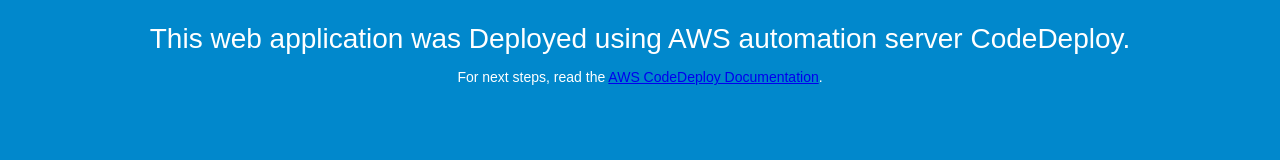
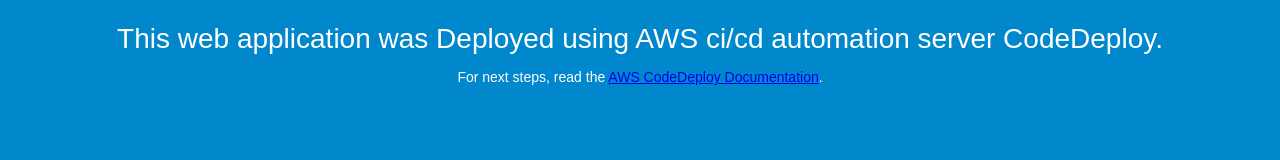
Before and after one commit to noc202/aws-ceploy53, a plain HTML site: page index.html in a window 1280 px wide. Drawn offline with Linux system fonts and the light colour scheme.

Commit message:
Update index.html

```diff
--- a/index.html
+++ b/index.html
@@ -27,7 +27,7 @@
 <body>
   <div align="center">
     <h1this is automation server in code deploy ...</h1>
-    <h2>This web application was Deployed using AWS automation server CodeDeploy.</h2>
+    <h2>This web application was Deployed using AWS ci/cd automation server CodeDeploy.</h2>
     <p>For next steps, read the <a href="http://aws.amazon.com/documentation/codedeploy">AWS CodeDeploy Documentation</a>.</p>
   </div>
 </body>
```
